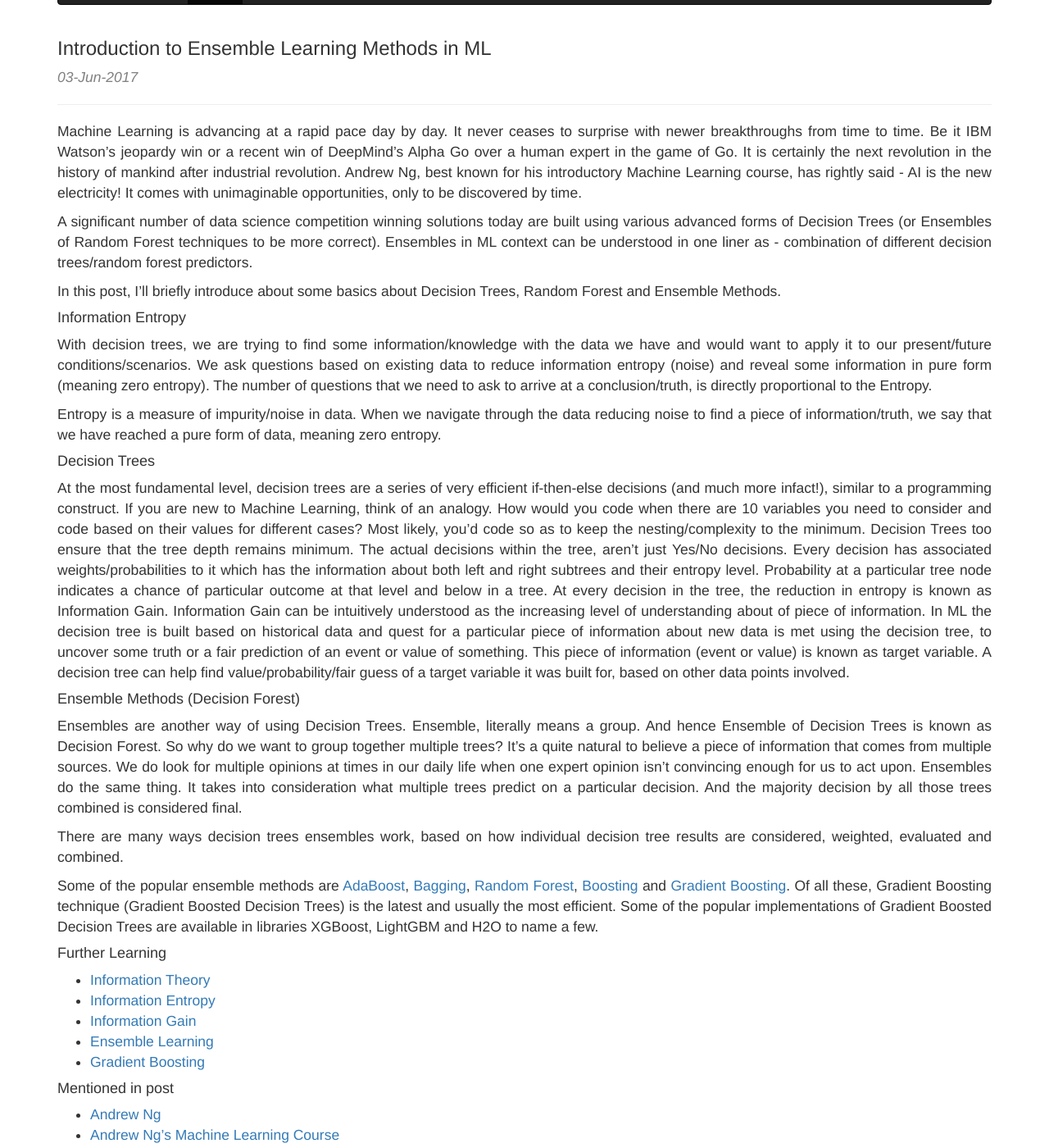
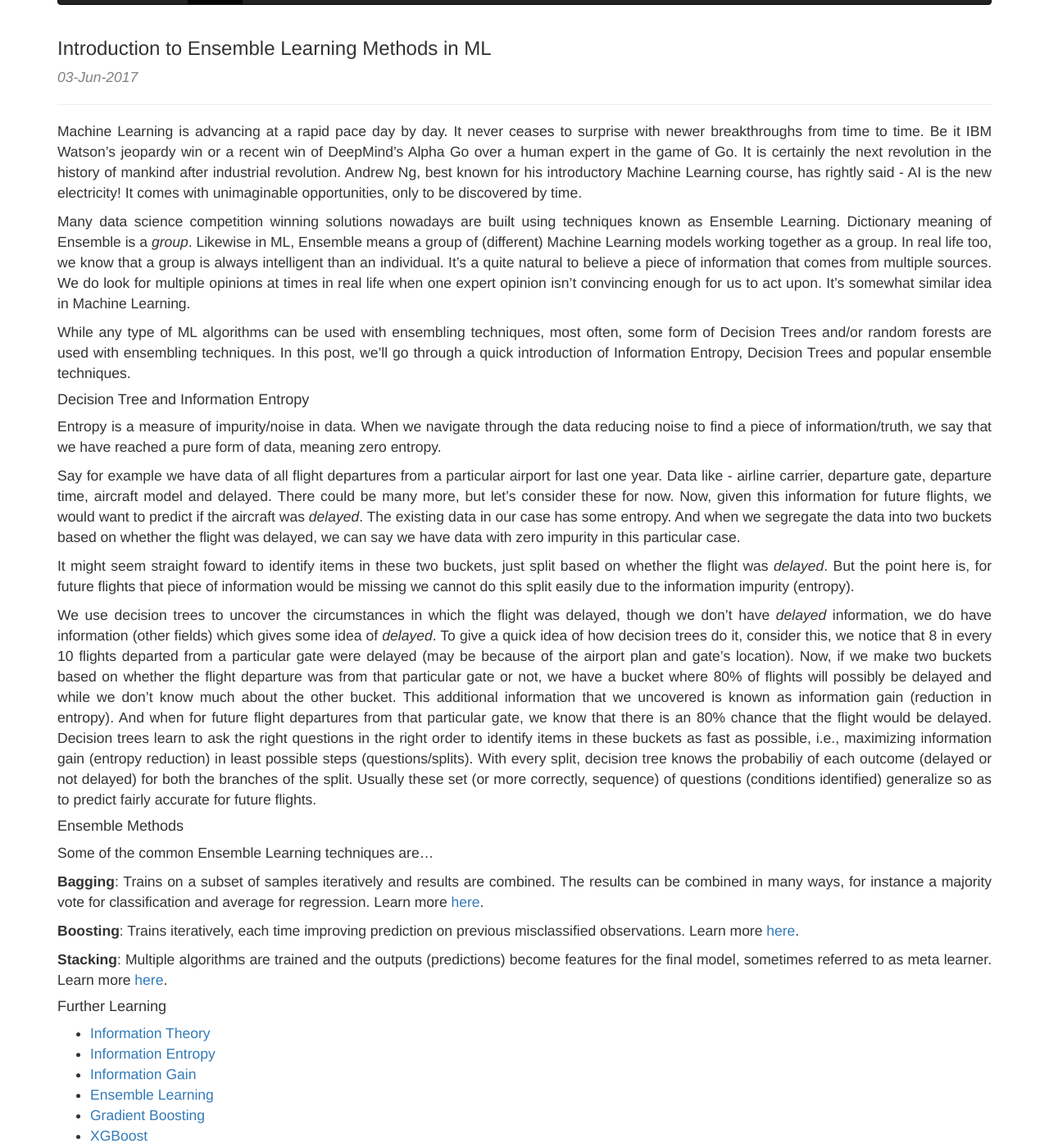
Before and after one commit to devm1023/ML_project, a Jekyll site: the page built from _posts/2017-06-03-introduction-to-ensemble-learning-methods-in-ml.markdown, in a window 1280 px wide and 1400 px high, scrolled down 280 px. Shown: the whole window at 82% size. Built offline with Jekyll 4.4.1, drawn with Linux system fonts in a browser that asks for light colours; nearby versions of some CDN libraries; comment, search, counter and statistics services are not loaded; some of the changed text lies outside the part shown.

Commit message:
post improved

```diff
--- a/_posts/2017-06-03-introduction-to-ensemble-learning-methods-in-ml.markdown
+++ b/_posts/2017-06-03-introduction-to-ensemble-learning-methods-in-ml.markdown
@@ -6,24 +6,28 @@ date: 2017-06-03
 
 Machine Learning is advancing at a rapid pace day by day. It never ceases to surprise with newer breakthroughs from time to time. Be it IBM Watson's jeopardy win or a recent win of DeepMind's Alpha Go over a human expert in the game of Go. It is certainly the next revolution in the history of mankind after industrial revolution. Andrew Ng, best known for his introductory Machine Learning course, has rightly said - AI is the new electricity! It comes with unimaginable opportunities, only to be discovered by time.
 
-A significant number of data science competition winning solutions today are built using various advanced forms of Decision Trees (or Ensembles of Random Forest techniques to be more correct). Ensembles in ML context can be understood in one liner as - combination of different decision trees/random forest predictors.
+Many data science competition winning solutions nowadays are built using techniques known as Ensemble Learning. Dictionary meaning of Ensemble is a _group_. Likewise in ML, Ensemble means a group of (different) Machine Learning models working together as a group. In real life too, we know that a group is always intelligent than an individual. It's a quite natural to believe a piece of information that comes from multiple sources. We do look for multiple opinions at times in real life when one expert opinion isn't convincing enough for us to act upon. It's somewhat similar idea in Machine Learning.
 
-In this post, I'll briefly introduce about some basics about Decision Trees, Random Forest and Ensemble Methods.
+While any type of ML algorithms can be used with ensembling techniques, most often, some form of Decision Trees and/or random forests are used with ensembling techniques. In this post, we'll go through a quick introduction of Information Entropy, Decision Trees and popular ensemble techniques.
 
-#### Information Entropy
-With decision trees, we are trying to find some information/knowledge with the data we have and would want to apply it to our present/future conditions/scenarios. We ask questions based on existing data to reduce information entropy (noise) and reveal some information in pure form (meaning zero entropy). The number of questions that we need to ask to arrive at a conclusion/truth, is directly proportional to the Entropy.
-
+#### Decision Tree and Information Entropy
 Entropy is a measure of impurity/noise in data. When we navigate through the data reducing noise to find a piece of information/truth, we say that we have reached a pure form of data, meaning zero entropy.
 
-#### Decision Trees
-At the most fundamental level, decision trees are a series of very efficient if-then-else decisions (and much more infact!), similar to a programming construct. If you are new to Machine Learning, think of an analogy. How would you code when there are 10 variables you need to consider and code based on their values for different cases? Most likely, you'd code so as to keep the nesting/complexity to the minimum. Decision Trees too ensure that the tree depth remains minimum. The actual decisions within the tree, aren't just Yes/No decisions. Every decision has associated weights/probabilities to it which has the information about both left and right subtrees and their entropy level. Probability at a particular tree node indicates a chance of particular outcome at that level and below in a tree. At every decision in the tree, the reduction in entropy is known as Information Gain. Information Gain can be intuitively understood as the increasing level of understanding about of piece of information. In ML the decision tree is built based on historical data and quest for a particular piece of information about new data is met using the decision tree, to uncover some truth or a fair prediction of an event or value of something. This piece of information (event or value) is known as target variable. A decision tree can help find value/probability/fair guess of a target variable it was built for, based on other data points involved.
+Say for example we have data of all flight departures from a particular airport for last one year. Data like - airline carrier, departure gate, departure time, aircraft model and delayed. There could be many more, but let's consider these for now. Now, given this information for future flights, we would want to predict if the aircraft was _delayed_. The existing data in our case has some entropy. And when we segregate the data into two buckets based on whether the flight was delayed, we can say we have data with zero impurity in this particular case.
 
-#### Ensemble Methods (Decision Forest)
-Ensembles are another way of using Decision Trees. Ensemble, literally means a group. And hence Ensemble of Decision Trees is known as Decision Forest. So why do we want to group together multiple trees? It's a quite natural to believe a piece of information that comes from multiple sources. We do look for multiple opinions at times in our daily life when one expert opinion isn't convincing enough for us to act upon. Ensembles do the same thing. It takes into consideration what multiple trees predict on a particular decision. And the majority decision by all those trees combined is considered final.
+It might seem straight foward to identify items in these two buckets, just split based on whether the flight was _delayed_. But the point here is, for future flights that piece of information would be missing we cannot do this split easily due to the information impurity (entropy).
 
-There are many ways decision trees ensembles work, based on how individual decision tree results are considered, weighted, evaluated and combined.
+We use decision trees to uncover the circumstances in which the flight was delayed, though we don't have _delayed_ information, we do have information (other fields) which gives some idea of _delayed_. To give a quick idea of how decision trees do it, consider this, we notice that 8 in every 10 flights departed from a particular gate were delayed (may be because of the airport plan and gate's location). Now, if we make two buckets based on whether the flight departure was from that particular gate or not, we have a bucket where 80% of flights will possibly be delayed and while we don't know much about the other bucket. This additional information that we uncovered is known as information gain (reduction in entropy). And when for future flight departures from that particular gate, we know that there is an 80% chance that the flight would be delayed. Decision trees learn to ask the right questions in the right order to identify items in these buckets as fast as possible, i.e., maximizing information gain (entropy reduction) in least possible steps (questions/splits). With every split, decision tree knows the probabiliy of each outcome (delayed or not delayed) for both the branches of the split. Usually these set (or more correctly, sequence) of questions (conditions identified) generalize so as to predict fairly accurate for future flights.
 
-Some of the popular ensemble methods are <A href="https://en.wikipedia.org/wiki/AdaBoost" target="_blank">AdaBoost</A>, <A href="https://en.wikipedia.org/wiki/Bootstrap_aggregating" target="_blank">Bagging</A>, <A href="https://en.wikipedia.org/wiki/Random_forest" target="_blank">Random Forest</A>, <A href="https://en.wikipedia.org/wiki/Boosting_(machine_learning)" target="_blank">Boosting</A> and <A href="https://en.wikipedia.org/wiki/Gradient_boosting" target="_blank">Gradient Boosting</A>. Of all these, Gradient Boosting technique (Gradient Boosted Decision Trees) is the latest and usually the most efficient. Some of the popular implementations of Gradient Boosted Decision Trees are available in libraries XGBoost, LightGBM and H2O to name a few.
+#### Ensemble Methods
+Some of the common Ensemble Learning techniques are...
+
+__Bagging__: Trains on a subset of samples iteratively and results are combined. The results can be combined in many ways, for instance a majority vote for classification and average for regression. Learn more <A href="https://en.wikipedia.org/wiki/Bootstrap_aggregating" target="_blank">here</A>.
+
+__Boosting__: Trains iteratively, each time improving prediction on previous misclassified observations. Learn more <A href="https://en.wikipedia.org/wiki/Boosting_(machine_learning)" target="_blank">here</A>.
+
+__Stacking__: Multiple algorithms are trained and the outputs (predictions) become features for the final model, sometimes referred to as meta learner. Learn more <A href="https://en.wikipedia.org/wiki/Ensemble_learning#Stacking" target="_blank">here</A>.
+
 
 #### Further Learning
 * <A href="https://www.khanacademy.org/computing/computer-science/informationtheory" target="_blank">Information Theory</A>
@@ -31,14 +35,14 @@ Some of the popular ensemble methods are <A href="https://en.wikipedia.org/wiki/
 * <A href="https://en.wikipedia.org/wiki/Information_gain_in_decision_trees" target="_blank">Information Gain</A>
 * <A href="https://en.wikipedia.org/wiki/Ensemble_learning" target="_blank">Ensemble Learning</A>
 * <A href="https://en.wikipedia.org/wiki/Gradient_boosting" target="_blank">Gradient Boosting</A>
+* <A href="https://xgboost.readthedocs.io/en/latest/" target="_blank">XGBoost</A>
+* <A href="https://github.com/Microsoft/LightGBM" target="_blank">LightGBM</A>
+* <A href="http://docs.h2o.ai/h2o/latest-stable/h2o-docs/data-science/gbm.html" target="_blank">H2O</A>
+* <A href="https://www.import.io/post/how-to-win-a-kaggle-competition/" target="_blank">Blog post about winning Kaggle competitions</A>
 
 #### Mentioned in post
 * <A href="https://en.wikipedia.org/wiki/Andrew_Ng" target="_blank">Andrew Ng</A>
 * <A href="https://www.coursera.org/learn/machine-learning" target="_blank">Andrew Ng's Machine Learning Course</A>
-* <A href="https://xgboost.readthedocs.io/en/latest/" target="_blank">XGBoost</A>
-* <A href="https://github.com/Microsoft/LightGBM" target="_blank">LightGBM</A>
-* <A href="http://docs.h2o.ai/h2o/latest-stable/h2o-docs/data-science/gbm.html" target="_blank">H2O</A>
 * <A href="https://twitter.com/andrewyng/status/735874952008589312?lang=en" target="_blank">AI is the new electricity!</A> tweet by Andrew Ng
-* <A href="https://www.import.io/post/how-to-win-a-kaggle-competition/" target="_blank">Blog post about winning Kaggle competitions</A>
 * <A href="https://en.wikipedia.org/wiki/AlphaGo" target="_blank">AlphaGo</A>
 * <A href="https://en.wikipedia.org/wiki/Watson_(computer)#Jeopardy.21" target="_blank">IBM Watson winning jeopardy</A>
```
